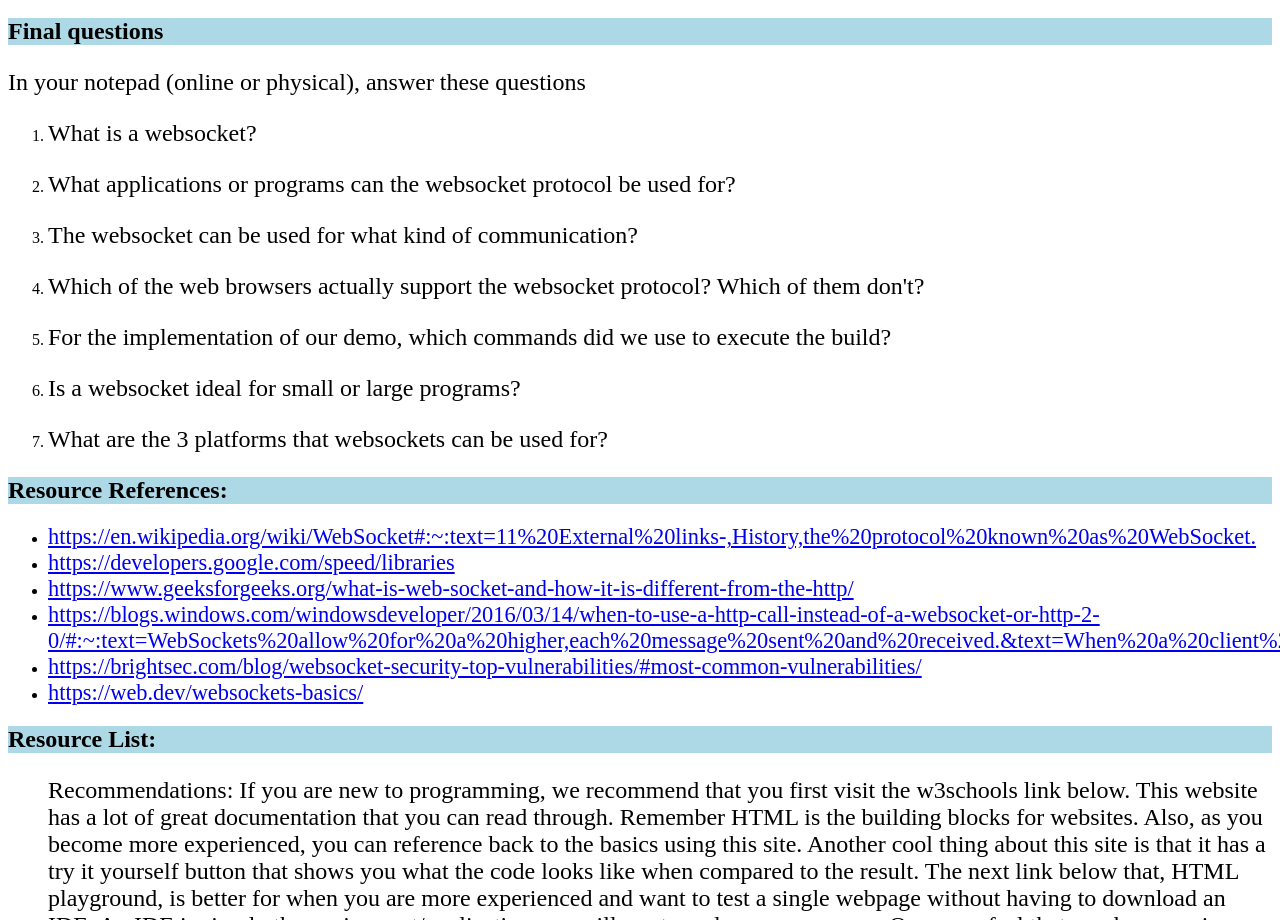
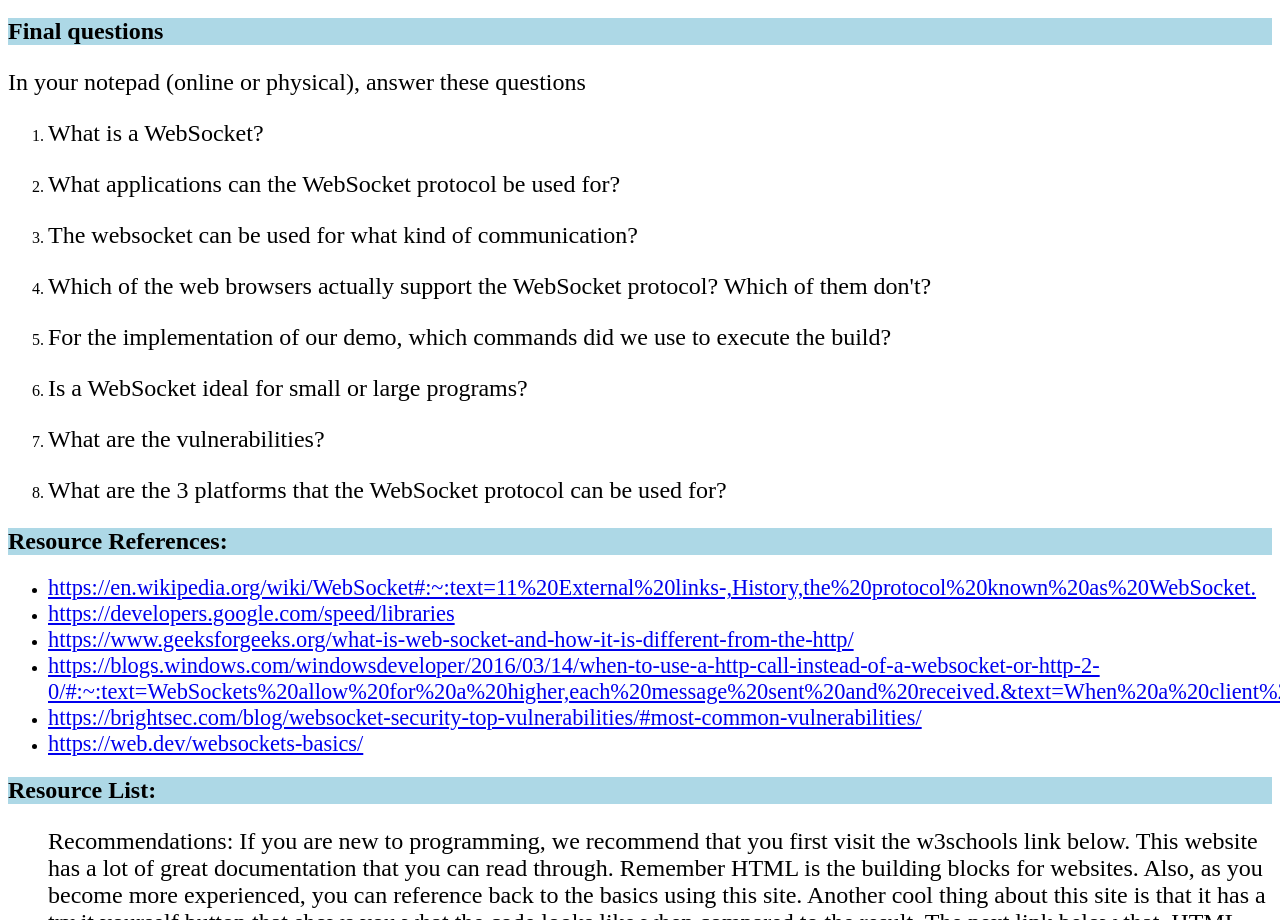
Before and after one commit to ibarraz5/advanced-project, a website: page writeup.html in a window 1280 px wide. Shown: the part 4305-5225 px from the top of the page. Drawn offline with Linux system fonts and the light colour scheme.

Commit message:
Update writeup.html

```diff
--- a/writeup.html
+++ b/writeup.html
@@ -167,13 +167,14 @@
         <h2 id="h_8">Final questions</h2>
         <p>In your notepad (online or physical), answer these questions</p>
         <ol>
-          <li><p>What is a websocket?</p></li>
-          <li><p>What applications or programs can the websocket protocol be used for?</p></li>
+          <li><p>What is a WebSocket?</p></li>
+          <li><p>What applications can the WebSocket protocol be used for?</p></li>
           <li><p>The websocket can be used for what kind of communication?</p></li>
-          <li><p>Which of the web browsers actually support the websocket protocol? Which of them don't?</p></li>
+          <li><p>Which of the web browsers actually support the WebSocket protocol? Which of them don't?</p></li>
           <li><p>For the implementation of our demo, which commands did we use to execute the build?</p></li>
-          <li><p>Is a websocket ideal for small or large programs?</p></li>
-          <li><p>What are the 3 platforms that websockets can be used for?</p></li>
+          <li><p>Is a WebSocket ideal for small or large programs?</p></li>
+          <li><p>What are the vulnerabilities?</p></li>
+          <li><p>What are the 3 platforms that the WebSocket protocol can be used for?</p></li>
         </ol>
       <h2 id="h_9">Resource References:</h2>
       <ul>
```
